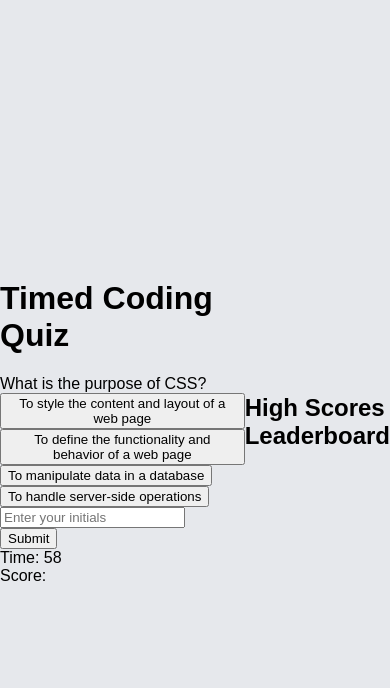
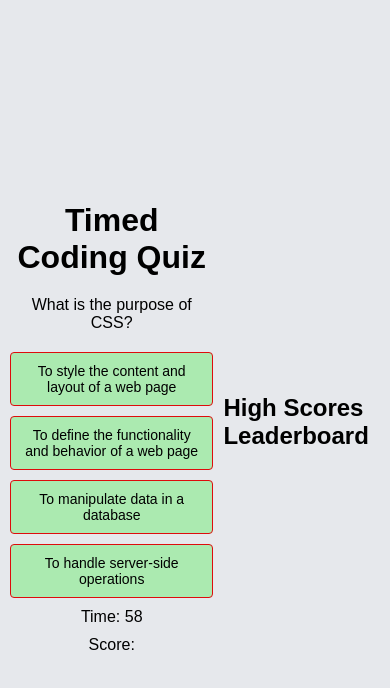
Before and after one commit to HamzaR19/CodingQuiz2, a plain HTML site: page index.html in a window 390 px wide. Both pictures are taken after a click on the button "Start Quiz". Drawn offline with Linux system fonts and the light colour scheme.

Commit message:
added the css to buttons and timer

```diff
--- a/assets/css/style.css
+++ b/assets/css/style.css
@@ -8,3 +8,68 @@ body {
     margin: 0;
     padding: 0;
   }
+
+  #quiz-container {
+    text-align: center;
+    max-width: 800px;
+    margin: 0 auto;
+    padding: 20px;
+    text-align: center;
+  }
+
+  h1 {
+    margin-bottom: 20px;
+  }
+
+  #question-container {
+    margin-bottom: 20px;
+  }
+
+  #options-container button {
+    display: block;
+    width: 100%;
+    padding: 10px;
+    margin-bottom: 10px;
+    background-color: #abeab0;
+    border: 1px solid #de0c0c;
+    border-radius: 4px;
+    cursor: pointer;
+  }
+
+  #options-container button:hover {
+    background-color: #f9f9f9;
+  }
+
+  #timer,
+  #score {
+    margin-bottom: 10px;
+  }
+
+  #initials-input,
+  #submit-btn {
+    display: none;
+    margin-bottom: 12px;
+  }
+
+  /* Media query for small screens */
+  @media (max-width: 600px) {
+    #quiz-container {
+      padding: 10px;
+    }
+
+    #options-container button {
+      font-size: 14px;
+    }
+  }
+
+  #restart-btn {
+    display: none;
+    margin-bottom: 10px;
+    background-color: #3a81f3;
+  }
+
+  #start-btn {
+
+    margin-bottom: 10px;
+    background-color: #34e9c5;
+  }
```
